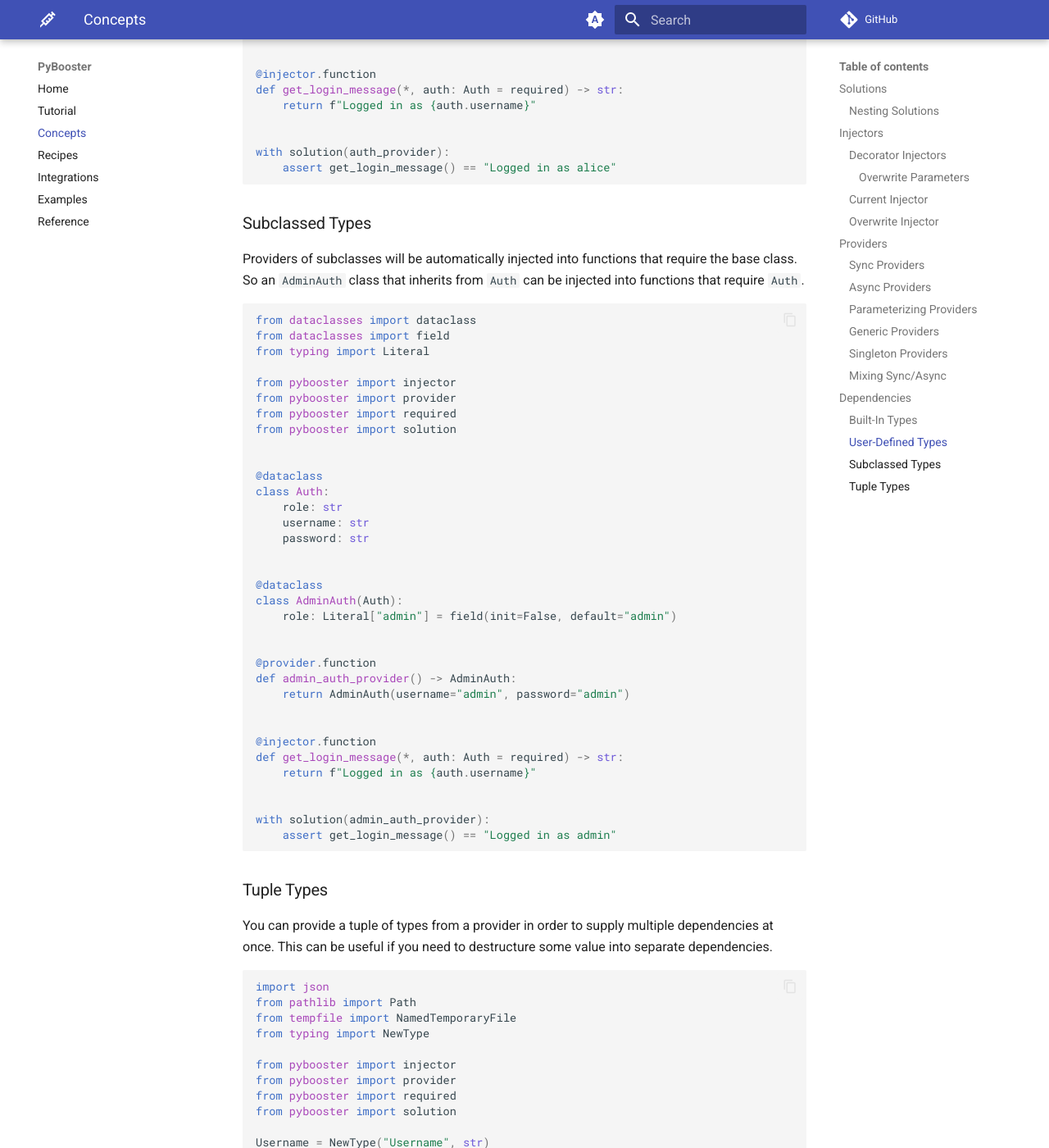
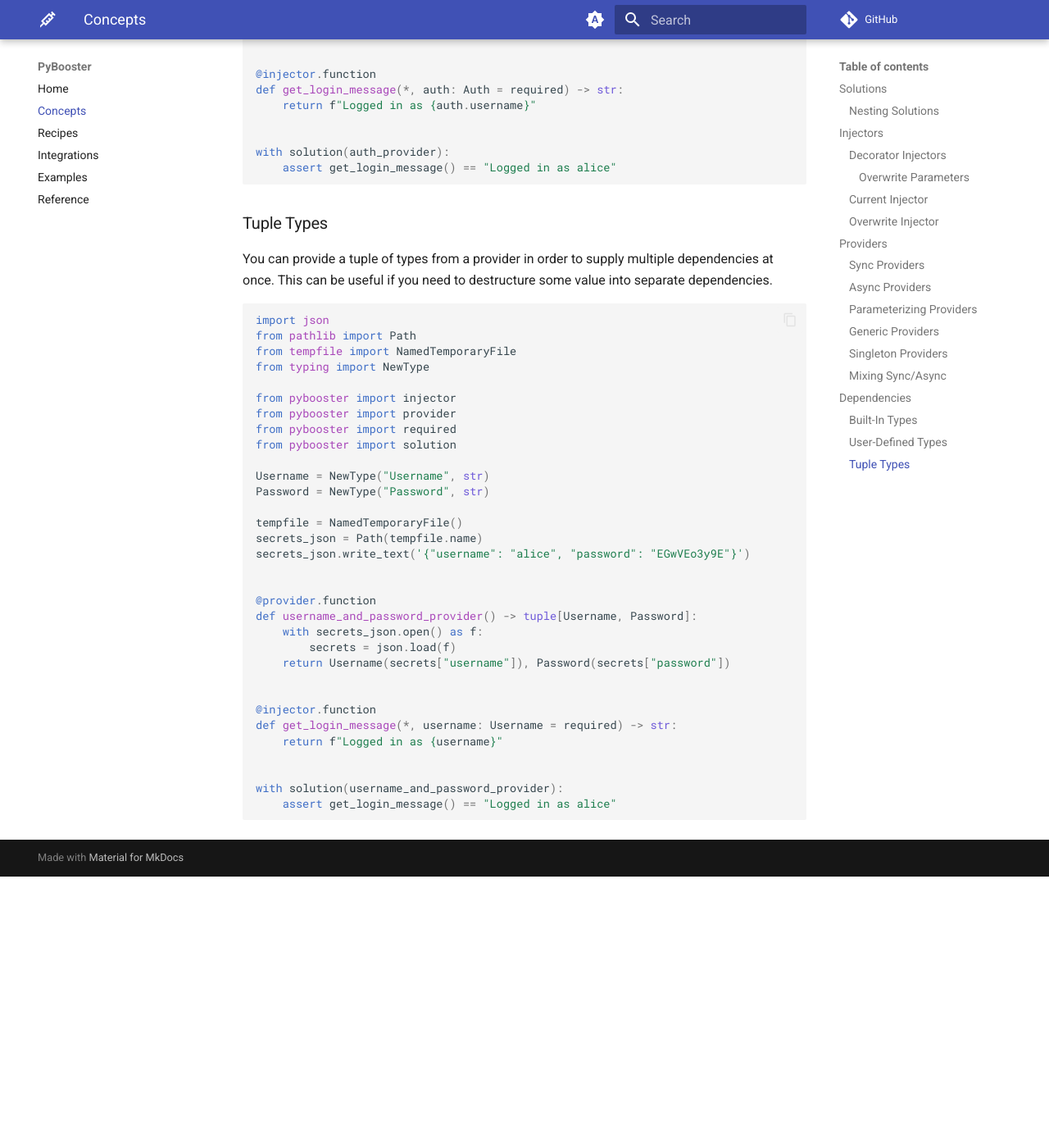
Before and after one commit to rmorshea/pybooster, an MkDocs documentation site: the page built from docs/src/concepts.md, in a window 1280 px wide and 1400 px high, scrolled down 13560 px. Shown: the whole window at 82% size. Built offline with MkDocs 1.6.1 and Material for MkDocs 9.7.7, drawn with Linux system fonts in a browser that asks for light colours; comment, search, counter and statistics services are not loaded; after the commit the page ends 14629 px from its top, so only the background shows below that; some of the changed text lies outside the part shown.

Commit message:
Misc (#11)
* better cov

* some simplification

* fix dependency reuse

* fix error msg

* remove test

````diff
--- a/docs/mkdocs.yml
+++ b/docs/mkdocs.yml
@@ -7,7 +7,6 @@ repo_url: https://github.com/rmorshea/pybooster
 
 nav:
     - Home: index.md
-    - Tutorial: tutorial.md
     - Concepts: concepts.md
     - Recipes: recipes.md
     - Integrations: integrations.md
--- a/docs/src/concepts.md
+++ b/docs/src/concepts.md
@@ -129,12 +129,12 @@ with solution(recipient_provider):
 
 PyBooster supports decorators for the following types of functions or methods:
 
--   [injector.function][pybooster.core.injector.function]
--   [injector.asyncfunction][pybooster.core.injector.asyncfunction]
--   [injector.iterator][pybooster.core.injector.iterator]
--   [injector.asynciterator][pybooster.core.injector.asynciterator]
--   [injector.contextmanager][pybooster.core.injector.contextmanager]
--   [injector.asynccontextmanager][pybooster.core.injector.asynccontextmanager]
+-   [`injector.function`][pybooster.core.injector.function]
+-   [`injector.iterator`][pybooster.core.injector.iterator]
+-   [`injector.contextmanager`][pybooster.core.injector.contextmanager]
+-   [`injector.asyncfunction`][pybooster.core.injector.asyncfunction]
+-   [`injector.asynciterator`][pybooster.core.injector.asynciterator]
+-   [`injector.asynccontextmanager`][pybooster.core.injector.asynccontextmanager]
 
 #### Overwrite Parameters
 
@@ -435,12 +435,12 @@ with solution(sqlite_connection.bind(":memory:")):
 
 ### Generic Providers
 
-You can use a single provider to supply multiple dependencies by narrowing the return
-type if it's a base class, union, `Any`, or includes a `TypeVar`. This is done using
-square brackets to annotate the exact concrete type that the provider will supply when
-solving. So, in the case you have a provider that loads json data from a file you could
-annotate its return type as `Any` but narrow the type to `ConfigDict` before declaring a
-solution:
+A single provider can supply multiple types of dependencies if it provides a base class,
+union, `Any`, or includes a `TypeVar` which is narrowed later. To narrow the type before
+using it in a solution you can use the `[]` syntax to annotate the concrete type that
+the provider will supply when solving. So, in the case you have a provider that loads
+json data from a file you could annotate its return type as `Any` but narrow the type to
+`ConfigDict` before declaring a solution:
 
 ```python
 import json
@@ -456,8 +456,8 @@ from pybooster import solution
 
 
 @provider.function
-def json_provider(path: str | Path) -> Any:
-    with Path(path).open() as f:
+def json_provider(path: Path) -> Any:
+    with path.open() as f:
         return json.load(f)
 
 
@@ -700,49 +700,6 @@ with solution(auth_provider):
     assert get_login_message() == "Logged in as alice"
 ```
 
-### Subclassed Types
-
-Providers of subclasses will be automatically injected into functions that require the
-base class. So an `AdminAuth` class that inherits from `Auth` can be injected into
-functions that require `Auth`.
-
-```python
-from dataclasses import dataclass
-from dataclasses import field
-from typing import Literal
-
-from pybooster import injector
-from pybooster import provider
-from pybooster import required
-from pybooster import solution
-
-
-@dataclass
-class Auth:
-    role: str
-    username: str
-    password: str
-
-
-@dataclass
-class AdminAuth(Auth):
-    role: Literal["admin"] = field(init=False, default="admin")
-
-
-@provider.function
-def admin_auth_provider() -> AdminAuth:
-    return AdminAuth(username="admin", password="admin")
-
-
-@injector.function
-def get_login_message(*, auth: Auth = required) -> str:
-    return f"Logged in as {auth.username}"
-
-
-with solution(admin_auth_provider):
-    assert get_login_message() == "Logged in as admin"
-```
-
 ### Tuple Types
 
 You can provide a tuple of types from a provider in order to supply multiple
````
Also changed, not shown: other parts of docs/src/concepts.md (+1 -1 lines), docs/src/index.md (+11 -6 lines), docs/src/recipes.md (+0 -8 lines), docs/src/tutorial.md (deleted, +0 -23 lines), project.py (renamed from dev.py, +9 -7 lines), pyproject.toml (+6 -3 lines), 9 other files.
